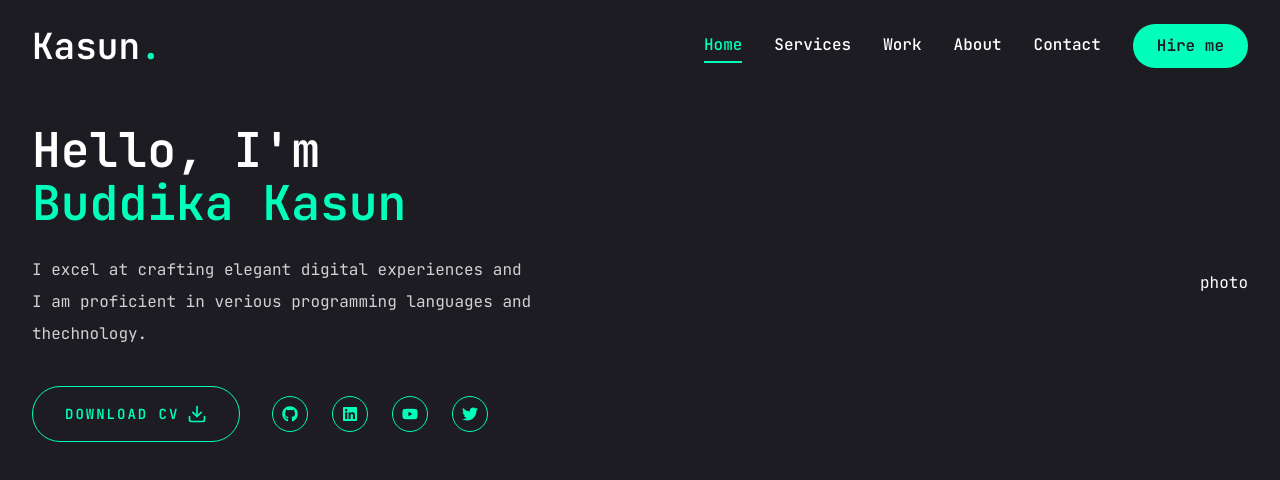
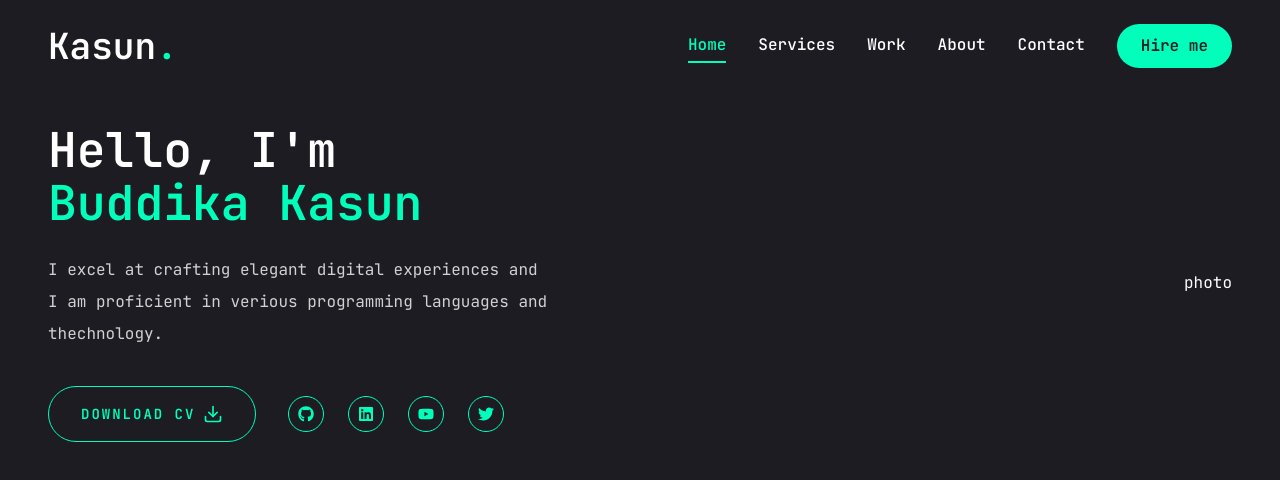
Before and after one commit to Chamika25/Portfolio, a Next.js app: page / in a window 1280 px wide. Shown: the top 480 px of the page. Built offline with nearby package versions, Linux system fonts and the light colour scheme.

Commit message:
Tailwind padding edit

```diff
--- a/tailwind.config.js
+++ b/tailwind.config.js
@@ -9,7 +9,7 @@ module.exports = {
   theme: {
 	container: {
 		center: true,
-		padding: "2rem",
+		padding: "3rem",
 	},
 	screens: {
 		sm: '640px',
```
